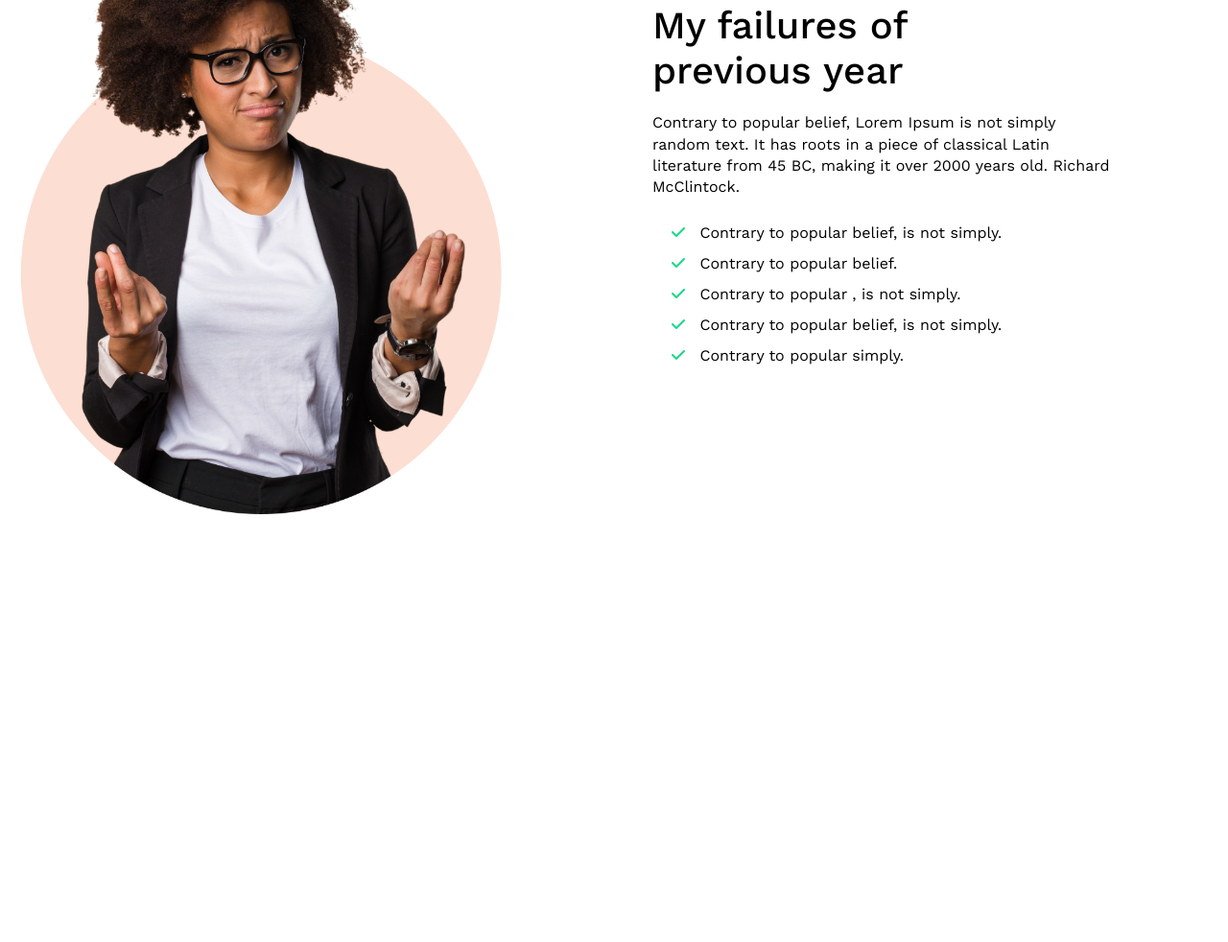
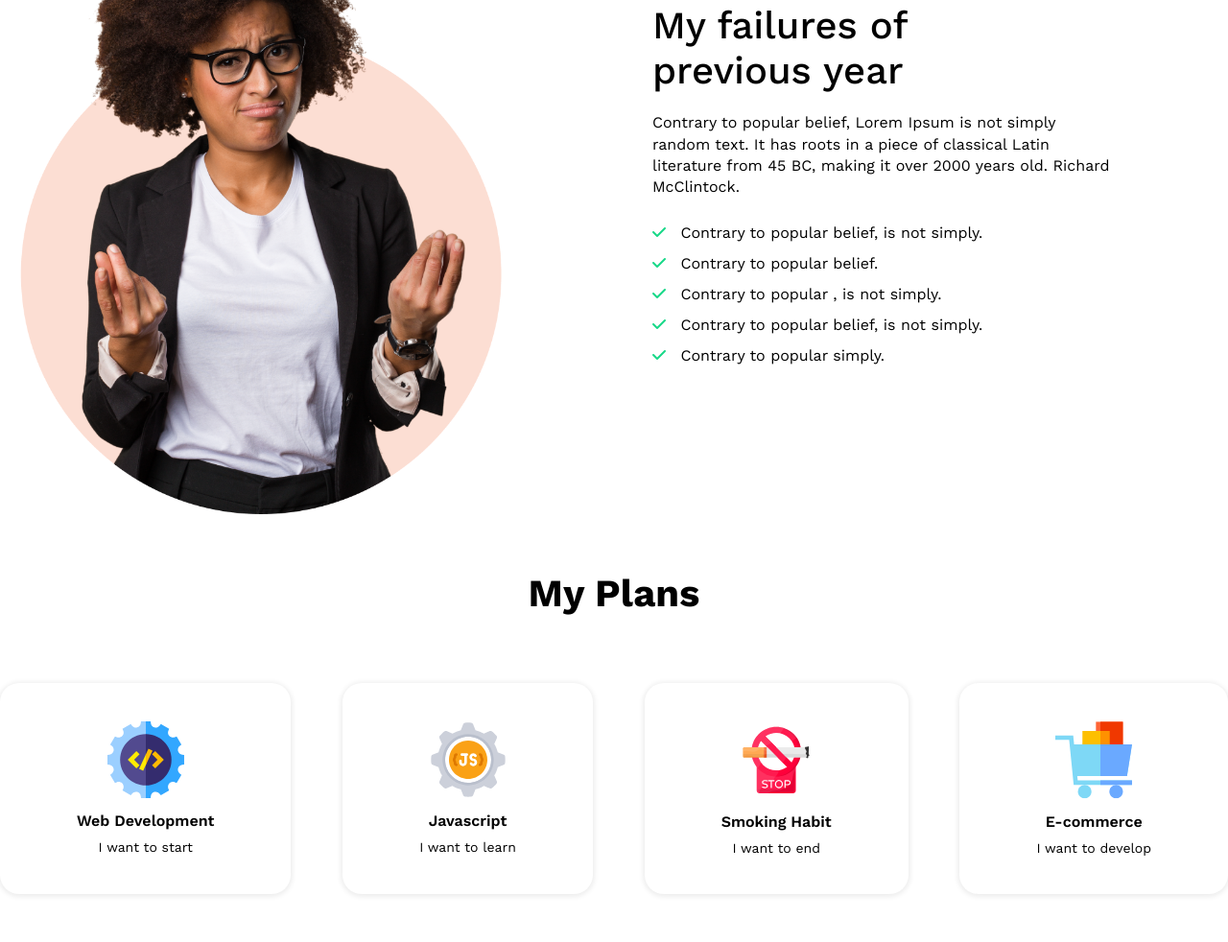
Before and after one commit to nmsaikat/Module-5-Task, a plain HTML site: page index.html in a window 1280 px wide. Shown: the part 1005-1987 px from the top of the page at 96% size. Before the commit the page ends 1600 px from the top, so only its background shows below. Drawn offline with nearby package versions, Linux system fonts and the light colour scheme.

Commit message:
plan section design update

```diff
--- a/css/style.css
+++ b/css/style.css
@@ -86,7 +86,7 @@ body {
 }
 .right-content ul {
   list-style: none;
-  margin-left: 20px;
+  margin-left: 0px;
 }
 .right-content ul li {
   font-size: 16px;
@@ -98,3 +98,41 @@ ul li i {
   margin-right: 10px;
   color: #16d887;
 }
+
+/* My Plans CSS */
+.plans-title {
+  text-align: center;
+  padding-bottom: 20px;
+  font-size: 40px;
+}
+
+.box-info {
+  display: flex;
+  gap: 2em;
+  justify-content: space-between;
+  padding: 50px 0px;
+  text-align: center;
+}
+.box-1,
+.box-2,
+.box-3,
+.box-4 {
+  background-color: #fff;
+  padding: 40px 80px;
+  border-radius: 20px;
+  box-shadow: 0px 1px 5px 2px #eee;
+}
+.plan-icon img {
+  width: 80px;
+}
+
+.plan-title {
+  font-size: 16px;
+  font-weight: 600;
+  padding: 10px 0px;
+}
+
+.plan-description {
+  font-size: 14px;
+  font-weight: 400;
+}
--- a/index.html
+++ b/index.html
@@ -78,5 +78,42 @@
         </div>
       </div>
     </section>
+    <!-- My plans Section -->
+    <section>
+      <div class="container">
+        <h2 class="plans-title">My Plans</h2>
+        <div class="box-info">
+          <!-- icon box -->
+          <div class="box-1">
+            <div class="plan-icon">
+              <img src="icon/develop.svg" alt="" />
+            </div>
+            <div class="plan-title">Web Development</div>
+            <div class="plan-description">I want to start</div>
+          </div>
+          <div class="box-2">
+            <div class="plan-icon">
+              <img src="icon/javascript.svg" alt="" />
+            </div>
+            <div class="plan-title">Javascript</div>
+            <div class="plan-description">I want to learn</div>
+          </div>
+          <div class="box-3">
+            <div class="plan-icon">
+              <img src="icon/stop.svg" alt="" />
+            </div>
+            <div class="plan-title">Smoking Habit</div>
+            <div class="plan-description">I want to end</div>
+          </div>
+          <div class="box-4">
+            <div class="plan-icon">
+              <img src="icon/cart.svg" alt="" />
+            </div>
+            <div class="plan-title">E-commerce</div>
+            <div class="plan-description">I want to develop</div>
+          </div>
+        </div>
+      </div>
+    </section>
   </body>
 </html>
```
Also changed, not shown: icon/._cart.svg (added), icon/._develop.svg (added), icon/._javascript.svg (added), icon/._stop.svg (added), icon/cart.svg (added), icon/develop.svg (added), icon/javascript.svg (added), icon/stop.svg (added).
